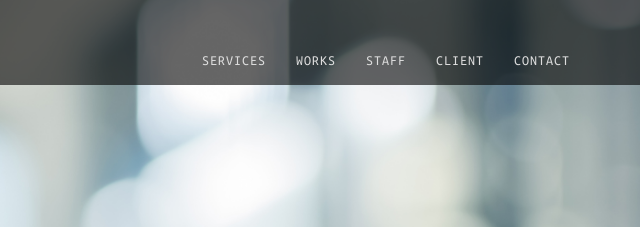
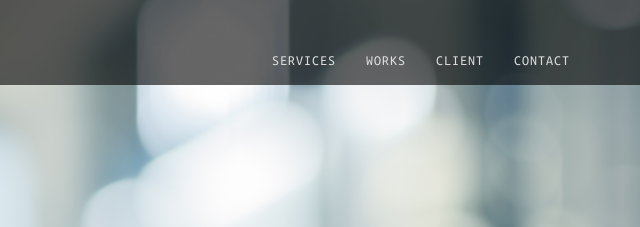
Before and after one commit to camileon/pleasehk, a plain HTML site: page index.html in a window 1280 px wide. Shown: the top 227 px of the page, 640-1280 px from the left. Drawn offline with nearby package versions, Linux system fonts and the light colour scheme.

Commit message:
Update index.html

```diff
--- a/index.html
+++ b/index.html
@@ -39,7 +39,7 @@
                 <ul class="nav navbar-nav navbar-right">
                     <li><a href="#services">Services</a></li>
                     <li><a href="#works">Works</a></li>
-                    <li><a href="#staff">Staff</a></li>
+                    <!-- <li><a href="#staff">Staff</a></li> -->
                     <li><a href="#client">Client</a></li>
                     <li><a href="#contact">Contact</a></li>
                 </ul>
```
